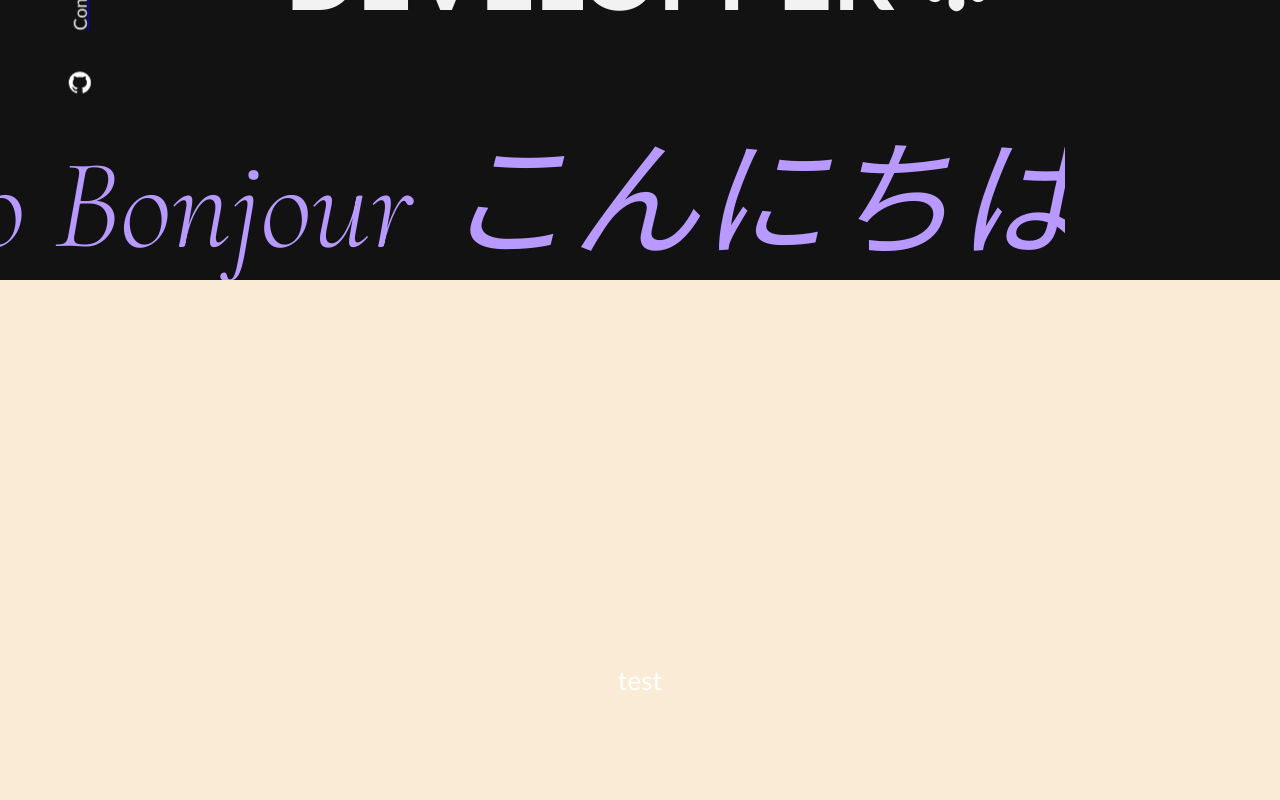
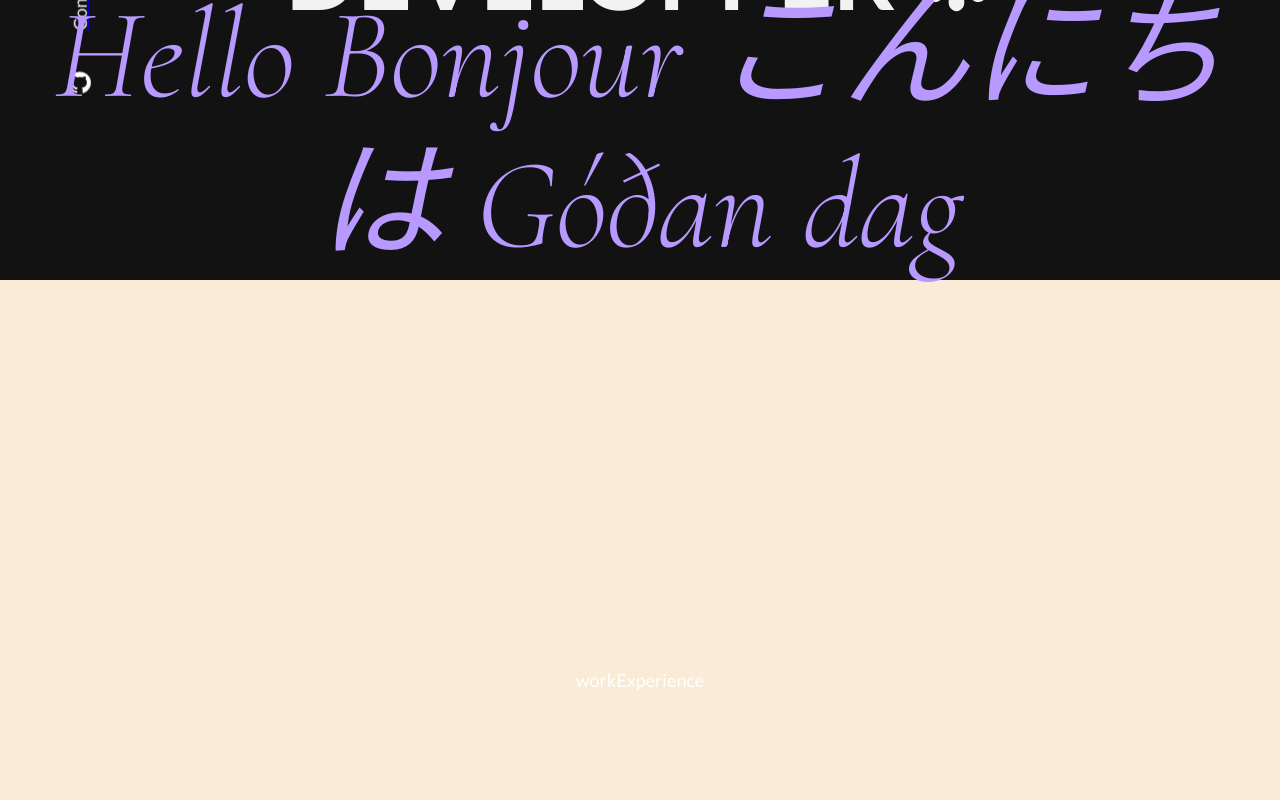
Before and after one commit to JulieChabanis/MinimalPortfolio, a React (Create React App) app: page / in a window 1280 px wide. Shown: the part 520-1320 px from the top of the page. Built offline with nearby package versions, Linux system fonts and the light colour scheme.

Commit message:
WIP Smooth Scroll sections

```diff
--- a/src/App.css
+++ b/src/App.css
@@ -14,12 +14,10 @@
 }
 
 .App-header {
-  min-height: 100vh;
   display: flex;
   flex-direction: column;
   align-items: center;
   justify-content: center;
-  font-size: calc(10px + 2vmin);
 }
 
 .App-link {
--- a/src/App.js
+++ b/src/App.js
@@ -6,7 +6,6 @@ import './App.css';
 import NavBar from './components/global/Navbar/Navbar';
 import ThemeToggleButton from './components/global/ThemeToggle/ThemeToggle';
 import Home from './components/Home/Home';
-import WorkExperience from './components/Home/WorkExperience/WorkExperience';
 
 function App() {
   const [theme, colorMode] = useMode();
@@ -16,8 +15,8 @@ function App() {
       <ThemeProvider theme={theme}>
         <CssBaseline/>
         <div className="App">
+        <ThemeToggleButton/>
         <NavBar/>
-        <ThemeToggleButton/>
           <header className='App-header'>
             <Routes>
               <Route path="/" element={<Home/>}></Route>
--- a/src/components/Home/HeroPage/HeroPage.jsx
+++ b/src/components/Home/HeroPage/HeroPage.jsx
@@ -1,11 +1,9 @@
-import { Box, useTheme } from "@mui/material";
+import { Box, Typography, useTheme } from "@mui/material";
 import { motion } from "framer-motion";
 import styles from "./HeroPage.module.css";
 
 const HeroPage = () => {
   const theme = useTheme();
-  const animationDuration = 10000; // Durée de l'animation en millisecondes
-
 
   return (
     <Box className={styles.mainHeroPageSection}>
@@ -58,24 +56,11 @@ const HeroPage = () => {
       </Box>
 
       <Box className={styles.helloBox}>
-        <motion.div
-          style={{
-            ...theme.typography.h1,
-            whiteSpace: "nowrap",
-            overflow: "hidden",
-          }}
-          animate={{
-            x: ["100%", "-100%"], // Déplace les mots de 100% de la largeur de l'écran à droite à -100% de la largeur de l'écran à gauche
-          }}
-          transition={{
-            duration: animationDuration / 1000,
-            ease: "linear",
-            repeat: Infinity, // Répète l'animation en continu
-            repeatType: "loop", // Répète en boucle les valeurs de la propriété `x`
-          }}
+        <Typography
+          style={theme.typography.h1}
         >
           Hello Bonjour こんにちは Góðan dag
-        </motion.div>
+        </Typography>
       </Box>
     </Box>
   );
--- a/src/components/Home/Home.jsx
+++ b/src/components/Home/Home.jsx
@@ -19,9 +19,7 @@ const Home = () => {
       <HeroPage
         sectionRef={heropage}
       />
-      <WorkExperience
-        ref={workExperience}
-      />
+      <WorkExperience />
       <Skills
       />
     </Box>
--- a/src/components/Home/WorkExperience/WorkExperience.jsx
+++ b/src/components/Home/WorkExperience/WorkExperience.jsx
@@ -5,7 +5,7 @@ import styles from './WorkExperience.module.css';
 const WorkExperience = () => {
   return (
     <Box className={styles.mainExperienceSection}>
-      test
+      workExperience
     </Box>
   );
 };
--- a/src/components/global/Navbar/Navbar.jsx
+++ b/src/components/global/Navbar/Navbar.jsx
@@ -3,9 +3,11 @@ import { Box, List, ListItem, ListItemText, useTheme, IconButton } from "@mui/ma
 import { motion } from "framer-motion";
 import { Link } from "react-router-dom";
 import GitHubIcon from "@mui/icons-material/GitHub";
+import React from "react";
 
 const NavBar = () => {
   const theme = useTheme();
+
 
   return (
     <motion.nav
@@ -20,11 +22,11 @@ const NavBar = () => {
       </Link>
       </Box>
       <List className={styles.navList}>
-        <ListItem>
-          <Link to="/experience" smooth={true} duration={500} className={styles.navLink}>
-            <ListItemText style={theme.typography.h6}>Experience</ListItemText>
-          </Link>
-        </ListItem>
+          <ListItem>
+              <Link to="/experience" className={styles.navLink}>
+                <ListItemText style={theme.typography.h6}>Experience</ListItemText>
+              </Link>
+            </ListItem>
         <ListItem>
           <Link to="skills" smooth={true} duration={500}>
             <ListItemText style={theme.typography.h6}>Skills</ListItemText>
--- a/src/components/global/ThemeToggle/ThemeToggle.jsx
+++ b/src/components/global/ThemeToggle/ThemeToggle.jsx
@@ -19,11 +19,11 @@ const ThemeToggleButton = () => {
       top={35}
       right={35}
       >
-       <IconButton onClick={colorMode.toggleColorMode}>
+       <IconButton onClick={colorMode.toggleColorMode} style={{ fontSize: 25 }}>
         {theme.palette.mode === 'dark' ? (
-          <DarkModeOutlinedIcon className={styles.iconToggleTheme} />
+          <DarkModeOutlinedIcon className={styles.iconToggleTheme}/>
         ) : (
-          <LightModeRoundedIcon className={styles.iconToggleTheme} />
+          <LightModeRoundedIcon className={styles.iconToggleTheme}/>
         )}
       </IconButton>
     </Box>
--- a/src/index.css
+++ b/src/index.css
@@ -7,6 +7,7 @@ body
 .content {
   font-family: 'Lato', sans-serif;
   scroll-behavior: smooth;
+  width: 100%;
 }
 
 .app {
```
